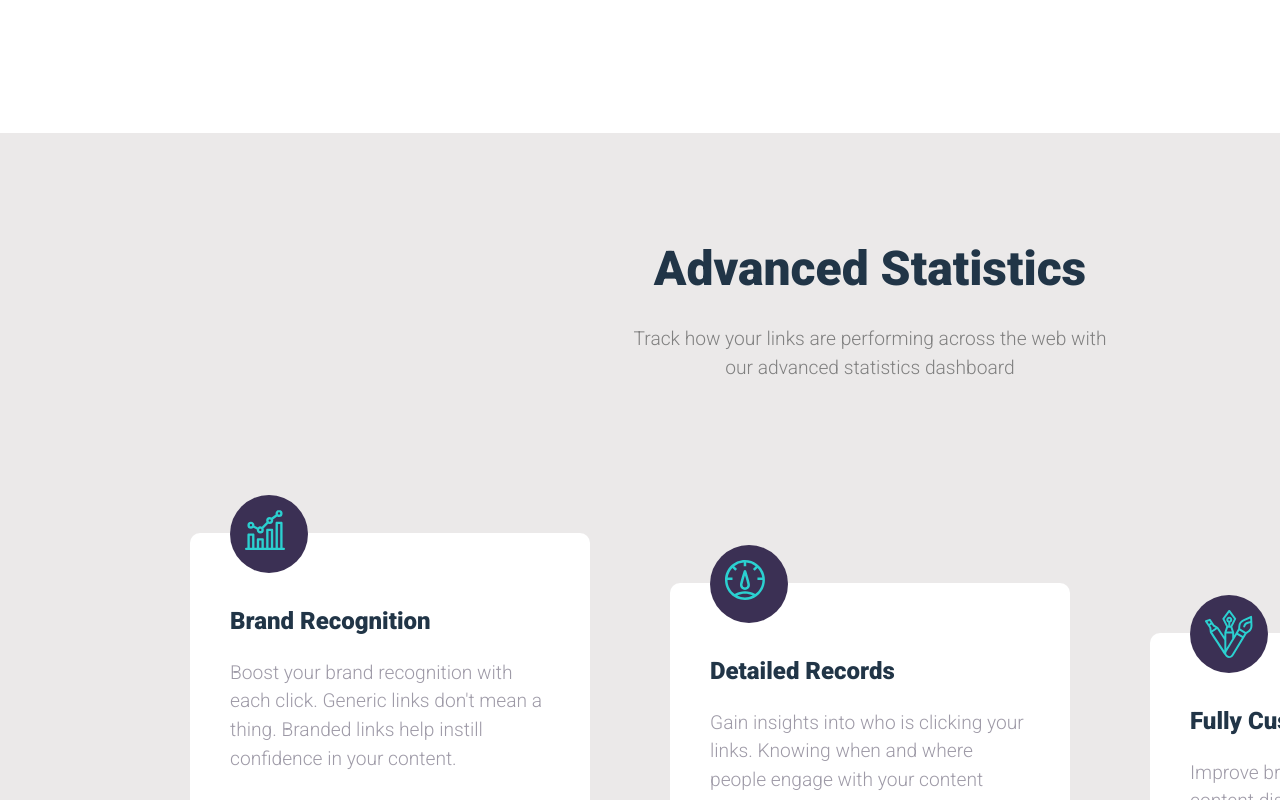
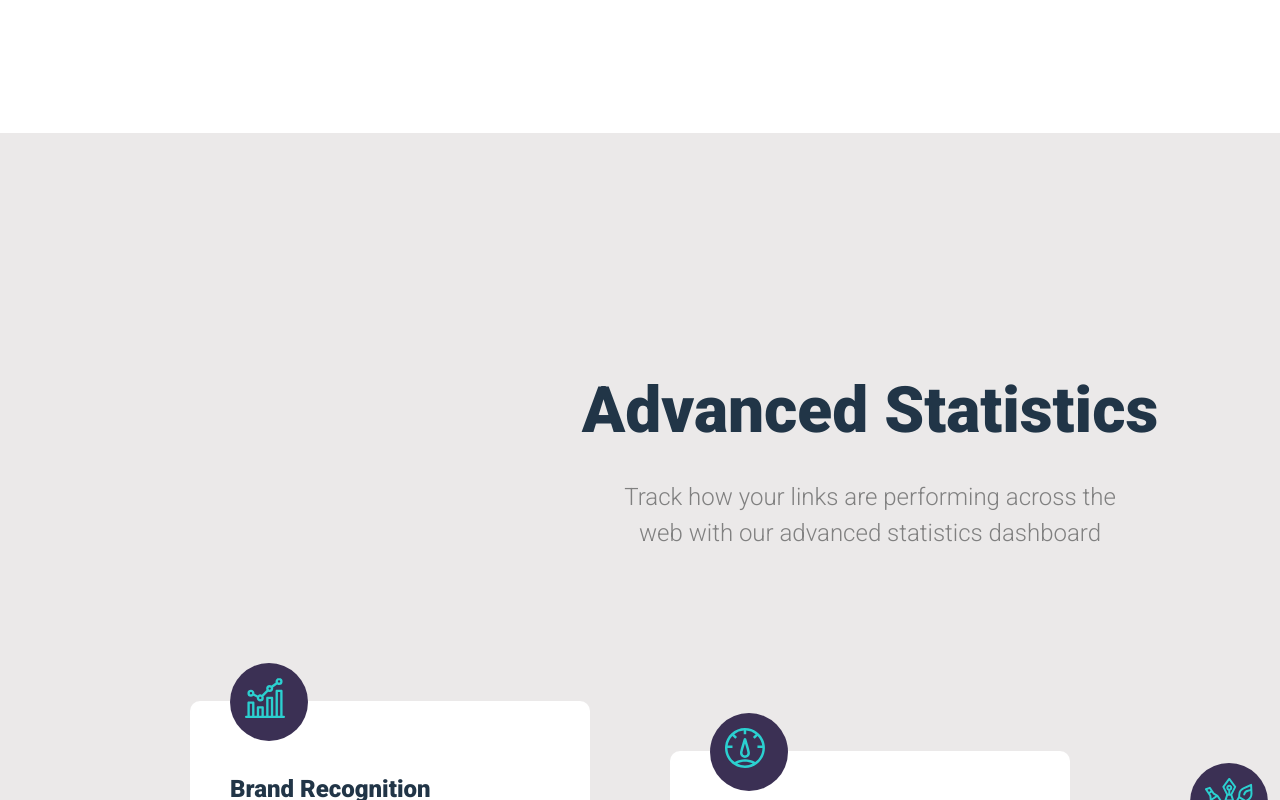
Before and after one commit to wilsonsiaw/shortly_react_application, a React (Vite) app: page / in a window 1280 px wide. Shown: the part 780-1580 px from the top of the page. Built offline with nearby package versions, Linux system fonts and the light colour scheme.

Commit message:
🌈 style(Body Component): Adjust sizing
Sizes in the Body component are adjusted according to the specifications of the design file.

```diff
--- a/src/components/Body/Body.css
+++ b/src/components/Body/Body.css
@@ -5,7 +5,7 @@
 
 .container {
     background-color: #EBE9E9;
-    min-height: 860px;
+    min-height: 1050px;
 }
 
 .body-wrapper {
@@ -16,16 +16,16 @@
 }
 
 .heading h3 {
-    font-size: 3rem;
+    font-size: 4rem;
     font-family: 'Roboto', sans-serif;
-    margin-top: 100px;
+    margin-top: 230px;
     margin-bottom: 20px;
 }
 
 .para {
     width: 500px;
     text-align: center;
-    font-size: 1.2rem;
+    font-size: 1.5rem;
     font-family: 'Roboto', sans-serif;
     color: gray;
     font-weight: 500;
```
